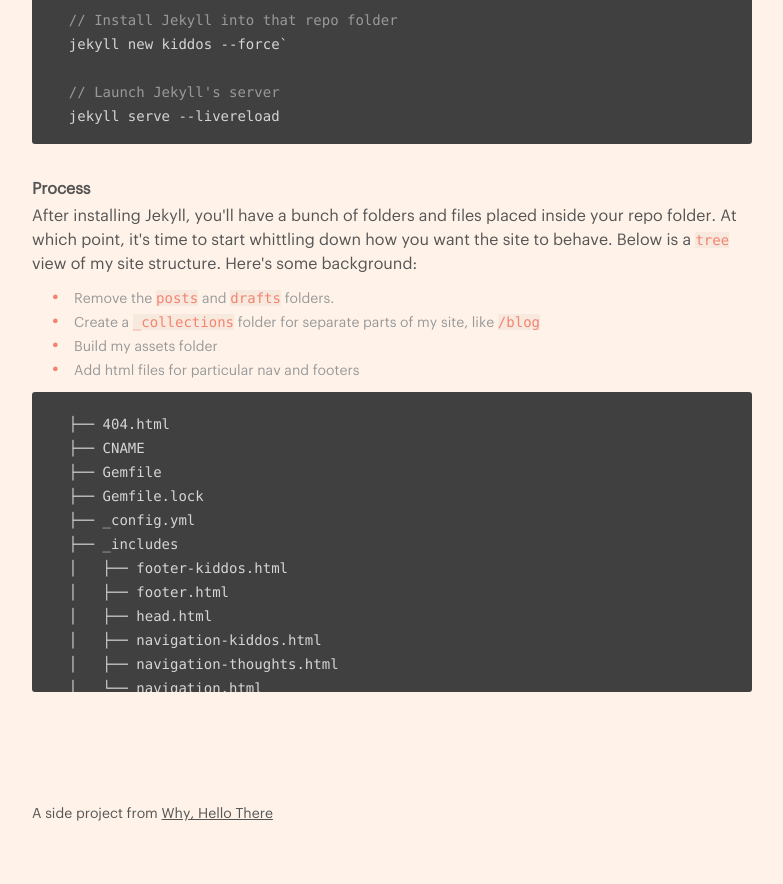
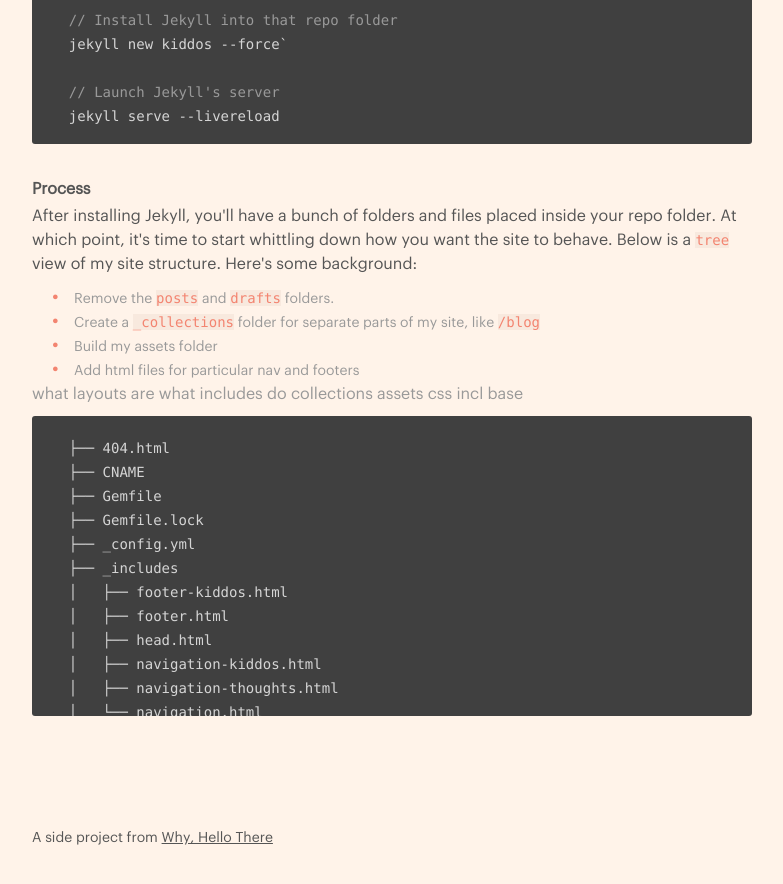
Before and after one commit to jonaschafer/jonaschafer.github.io, a Jekyll site: the page built from collections/_thoughts/before.html, in a window 1280 px wide and 900 px high, scrolled down 1657 px. Shown: the top 884 px of the window, without its empty margins (248-1031 px from the left). Built offline with Jekyll 4.4.1, drawn with Linux system fonts in a browser that asks for light colours.

Commit message:
added list items for tree

```diff
--- a/collections/_thoughts/before.html
+++ b/collections/_thoughts/before.html
@@ -65,6 +65,12 @@ title: Thoughts - Before we begin
     <li>Create a <span class="code">_collections</span> folder for separate parts of my site, like <span class="code">/blog</span></li>
     <li>Build my assets folder</li>
     <li>Add html files for particular nav and footers</li>
+
+    what layouts are
+    what includes do
+    collections
+    assets
+    css incl base
 
 
 <p><pre>
```
